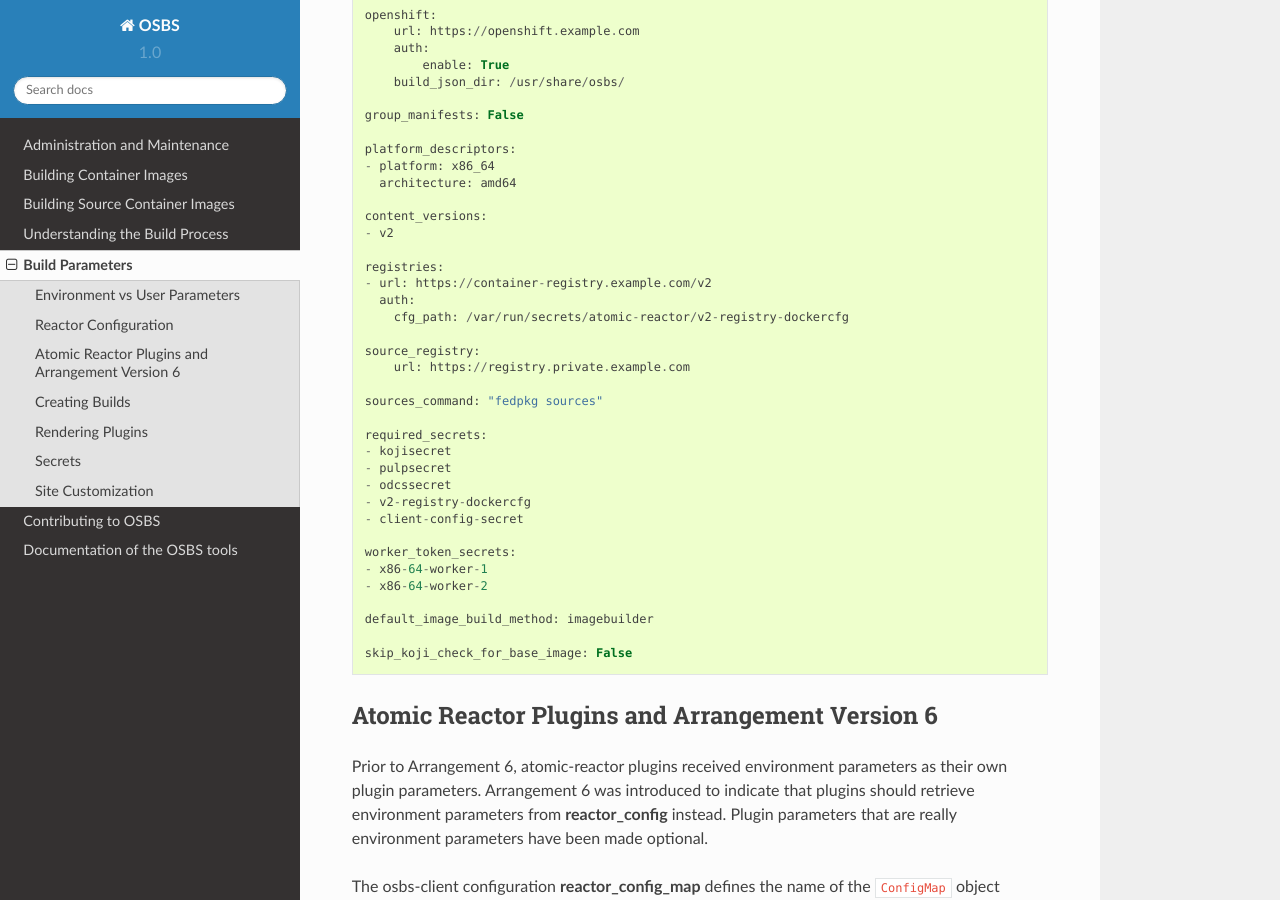
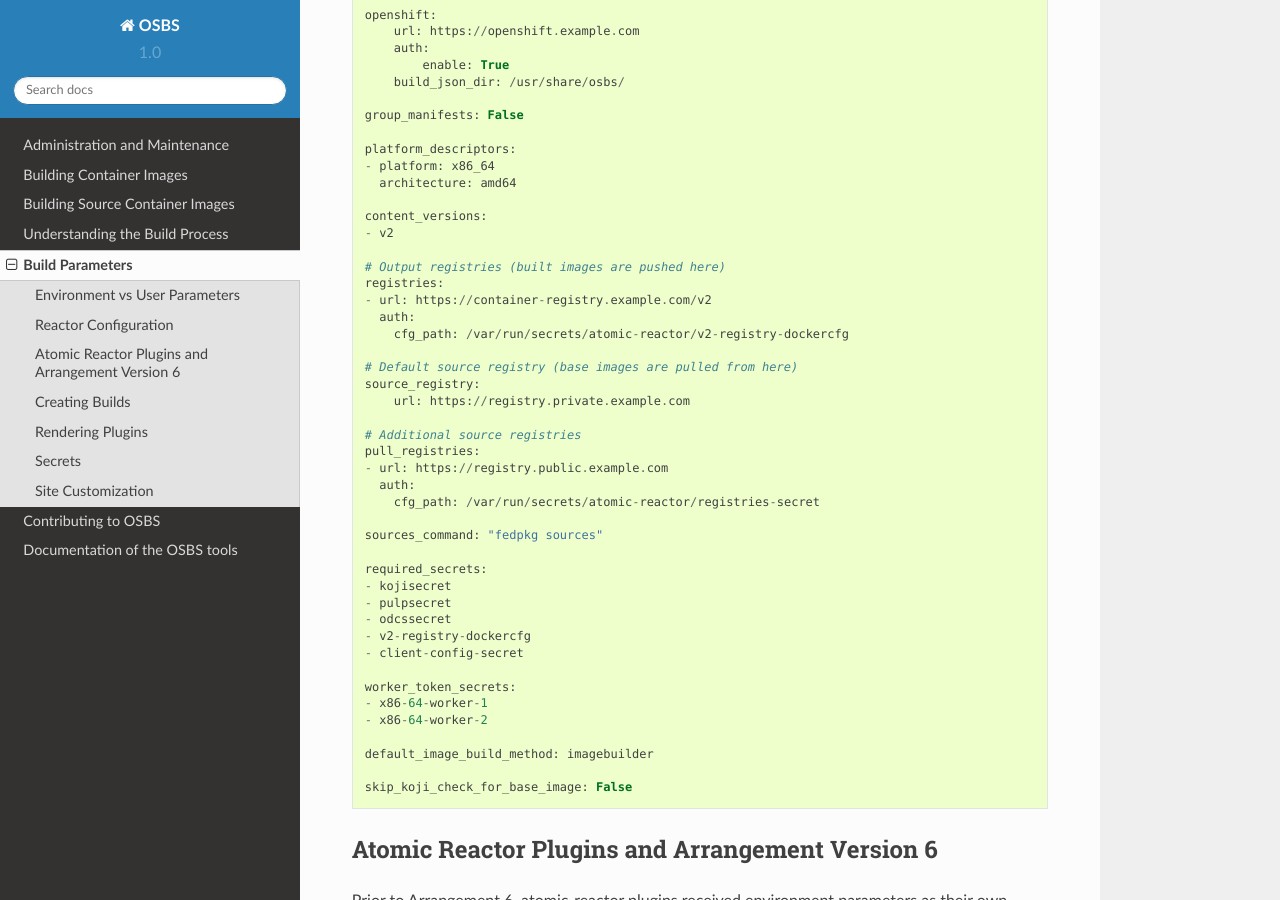
Before and after one commit to containerbuildsystem/osbs-docs, a Sphinx documentation site: the page built from docs/build_parameters.rst, in a window 1280 px wide and 900 px high, scrolled down 2412 px. Built offline with Sphinx 7.4.7 and the Read the Docs theme 2.0.0, drawn with Linux system fonts in a browser that asks for light colours.

Commit message:
Document new pull_registries configmap option
* CLOUDBLD-397

Add to the example REACTOR_CONFIG, also add comments to explain the
difference between registries, source_registry and pull_registries.

Signed-off-by: Adam Cmiel <acmiel@redhat.com>

```diff
--- a/docs/build_parameters.rst
+++ b/docs/build_parameters.rst
@@ -141,13 +141,21 @@
     content_versions:
     - v2
 
+    # Output registries (built images are pushed here)
     registries:
     - url: https://container-registry.example.com/v2
       auth:
         cfg_path: /var/run/secrets/atomic-reactor/v2-registry-dockercfg
 
+    # Default source registry (base images are pulled from here)
     source_registry:
         url: https://registry.private.example.com
+
+    # Additional source registries
+    pull_registries:
+    - url: https://registry.public.example.com
+      auth:
+        cfg_path: /var/run/secrets/atomic-reactor/registries-secret
 
     sources_command: "fedpkg sources"
 
```
